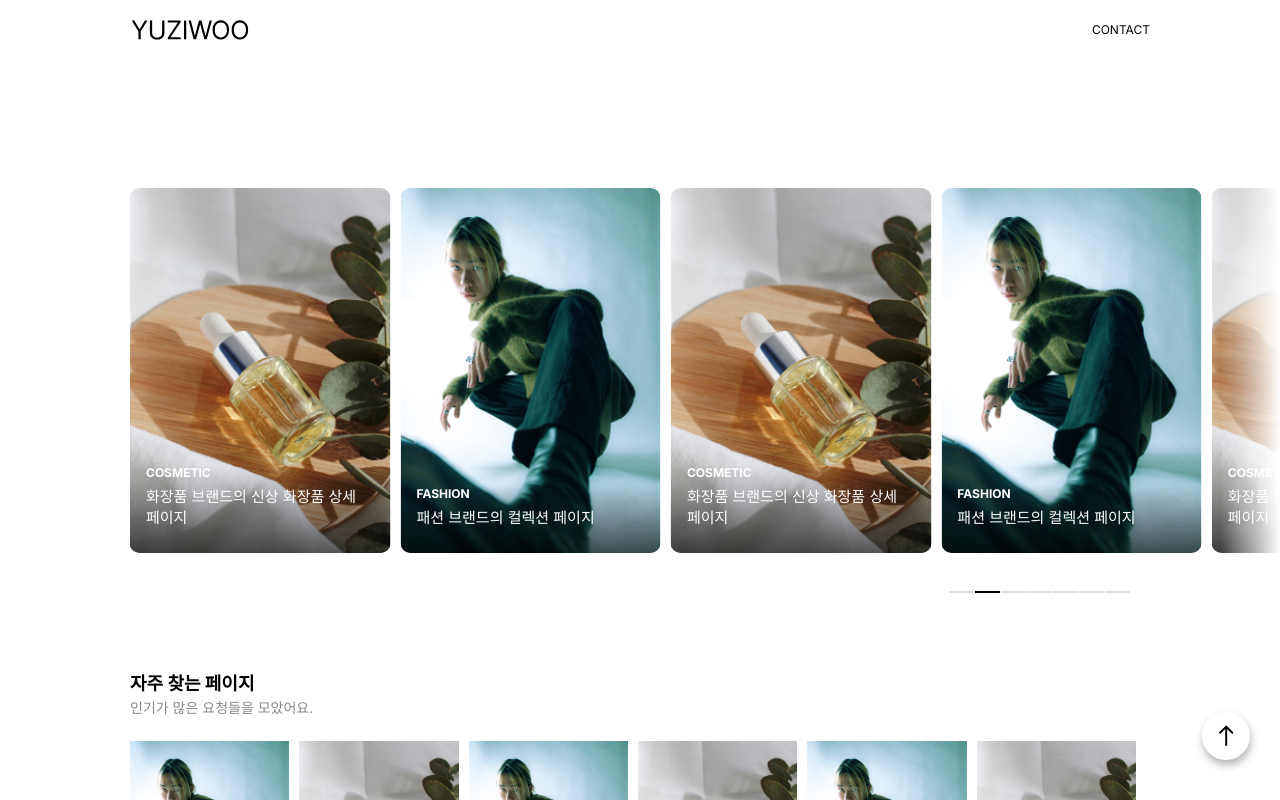
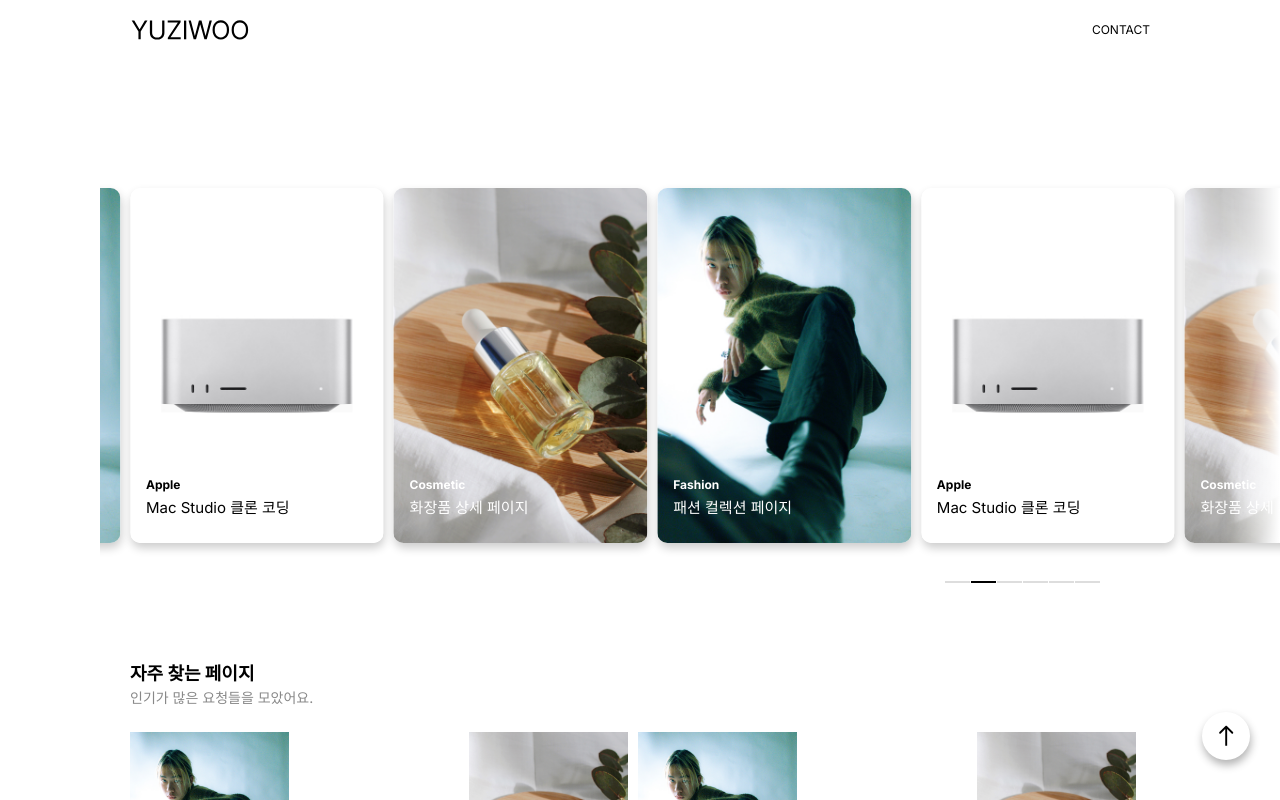
Before and after one commit to yuziwoo/www-yuziwoo, a React (Create React App) app: page / in a window 1280 px wide. Shown: the top 800 px of the page. Built offline with nearby package versions, Linux system fonts and the light colour scheme.

Commit message:
desing: 홈 화면 디자인 변경

```diff
--- a/src/components/contentList/contentlist.module.css
+++ b/src/components/contentList/contentlist.module.css
@@ -23,7 +23,6 @@
 .list .content .thumb {
   width: 100%;
   overflow: hidden;
-  background-color: var(--color-black);
 }
 
 .list .content .thumb img {
--- a/src/components/swiper/SwiperComponent.js
+++ b/src/components/swiper/SwiperComponent.js
@@ -107,8 +107,8 @@ export const SwiperHome = (props) => {
             <div className={styles['box']} onClick={() => { props.navigate(`${PATH.content}${data.id}`); }}>
               <img src={imgSrc(data.id)} alt={data.title}/>
               <div className={styles['info']}>
-                <h3>{data.brand}</h3>
-                <h1>{data.description}</h1>
+                <h3 style={{ color: data.textColor }}>{data.title}</h3>
+                <h1 style={{ color: data.textColor }}>{data.description}</h1>
               </div>
             </div>
           </SwiperSlide>
--- a/src/data/content.js
+++ b/src/data/content.js
@@ -1,51 +1,50 @@
 export const contents = [
   {
     id: 1000,
-    title: 'FASHION',
-    description: '패션 브랜드의 컬렉션 페이지',
+    title: 'Fashion',
+    description: '패션 컬렉션 페이지',
     brand: 'FASHION',
-    html: ''
+    html: '',
+    textColor: 'white',
   },
   {
     id: 1001,
-    title: 'COSMETIC',
-    description: '화장품 브랜드의 신상 화장품 상세 페이지',
+    title: 'Apple',
+    description: 'Mac Studio 클론 코딩',
+    brand: 'APPLE',
+    html: '',
+    textColor: 'black',
+  },
+  {
+    id: 1002,
+    title: 'Cosmetic',
+    description: '화장품 상세 페이지',
     brand: 'COSMETIC',
-    html: ''
+    html: '',
+    textColor: 'white',
   },
   {
     id: 1000,
-    title: 'FASHION',
-    description: '패션 브랜드의 컬렉션 페이지',
+    title: 'Fashion',
+    description: '패션 컬렉션 페이지',
     brand: 'FASHION',
-    html: ''
+    html: '',
+    textColor: 'white',
   },
   {
     id: 1001,
-    title: 'COSMETIC',
-    description: '화장품 브랜드의 신상 화장품 상세 페이지',
-    brand: 'COSMETIC',
-    html: ''
+    title: 'Apple',
+    description: 'Mac Studio 클론 코딩',
+    brand: 'APPLE',
+    html: '',
+    textColor: 'black',
   },
   {
-    id: 1000,
-    title: 'FASHION',
-    description: '패션 브랜드의 컬렉션 페이지',
-    brand: 'FASHION',
-    html: ''
-  },
-  {
-    id: 1001,
-    title: 'COSMETIC',
-    description: '화장품 브랜드의 신상 화장품 상세 페이지',
+    id: 1002,
+    title: 'Cosmetic',
+    description: '화장품 상세 페이지',
     brand: 'COSMETIC',
-    html: ''
-  },
-  {
-    id: 1000,
-    title: 'FASHION',
-    description: '패션 브랜드의 컬렉션 페이지',
-    brand: 'FASHION',
-    html: ''
+    html: '',
+    textColor: 'white',
   },
 ];
```
Also changed, not shown: public/content/1001/thumb.jpg, public/content/1002/thumb.jpg (added), src/components/swiper/swiper.module.css.
